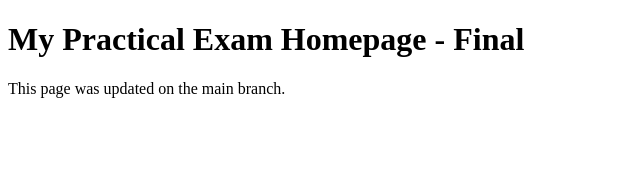
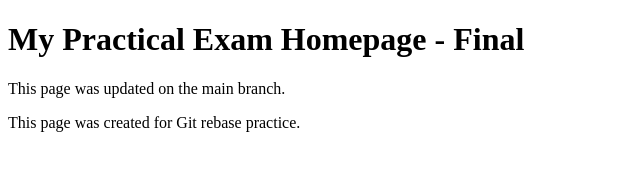
Before and after one commit to cabanigroxane-ux/Practical-exam-review, a plain HTML site: page index.html in a window 1280 px wide. Shown: the whole page, without its empty margins (0-640 px from the left). Drawn offline with Linux system fonts and the light colour scheme.

Commit message:
add rebase practice text

```diff
--- a/index.html
+++ b/index.html
@@ -6,5 +6,7 @@
 <body>
     <h1>My Practical Exam Homepage - Final</h1>
     <p>This page was updated on the main branch.</p>
+    <p>This page was created for Git rebase practice.</p>
+
 </body>
 </html>
```
